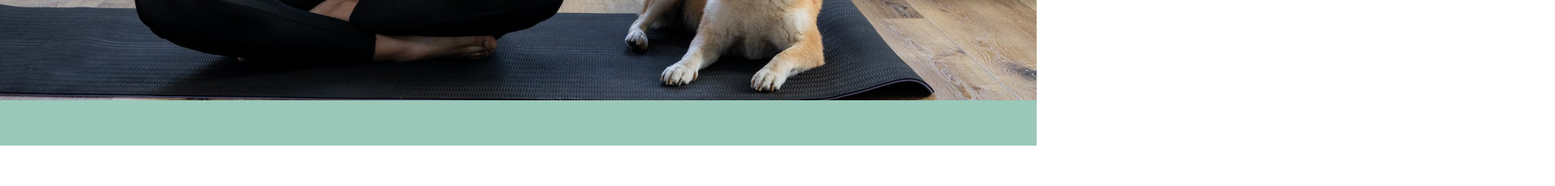
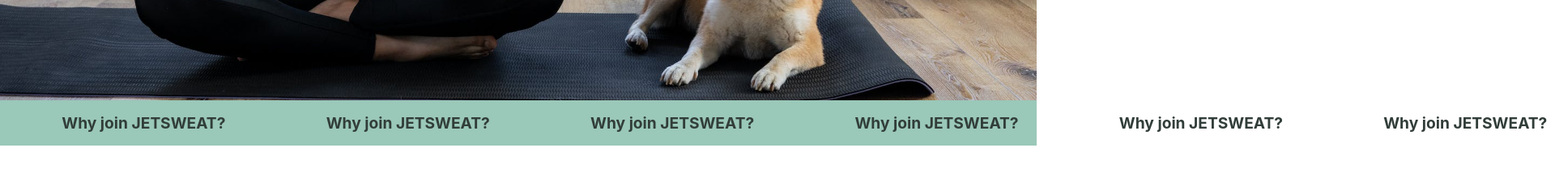
Before and after one commit to makyiabonner/jetsweat, a React (Create React App) app: page / in a window 1280 px wide. Shown: the part 1760-1990 px from the top of the page at 81% size, 1920 px wide, since content can reach past the window. Built offline with nearby package versions, Linux system fonts and the light colour scheme.

Commit message:
refactor : replaced marquee with css animation and fixed overflow-x bug

```diff
--- a/src/App.css
+++ b/src/App.css
@@ -2,6 +2,9 @@ a {
   text-decoration: none;
 }
 
+body {
+  overflow-x: hidden;
+}
 .Nav {
   display: flex;
   align-items: center;
@@ -146,8 +149,16 @@ a {
   width: 12em;
   font-weight: bold;
   color: #313d39;
+  animation: marquee 15s linear infinite;
 }
-
+@keyframes marquee {
+  from {
+    transform: translateX(100%);
+  }
+  to {
+    transform: translateX(-100%);
+  }
+}
 @keyframes banner {
   from {
     transform: translateX(0);
@@ -181,7 +192,7 @@ a {
 .Container {
   position: relative;
   margin-top: 8em;
-  width: 100vw;
+  width: 100%;
   height: 90vh;
 }
 
--- a/src/components/Banner.js
+++ b/src/components/Banner.js
@@ -13,7 +13,7 @@ export default function Banner() {
           <h1 className="Container--title">STREAM</h1>
         </div>
       </div>
-      <marquee className="Banner">
+      <section className="Banner">
         <ul className="Banner--list">
           <li className="Banner--list-item">Why join JETSWEAT?</li>
           <li className="Banner--list-item">Why join JETSWEAT?</li>
@@ -28,7 +28,7 @@ export default function Banner() {
           <li className="Banner--list-item">Why join JETSWEAT?</li>
           <li className="Banner--list-item">Why join JETSWEAT?</li>
         </ul>
-      </marquee>
+      </section>
     </>
   );
 }
```
